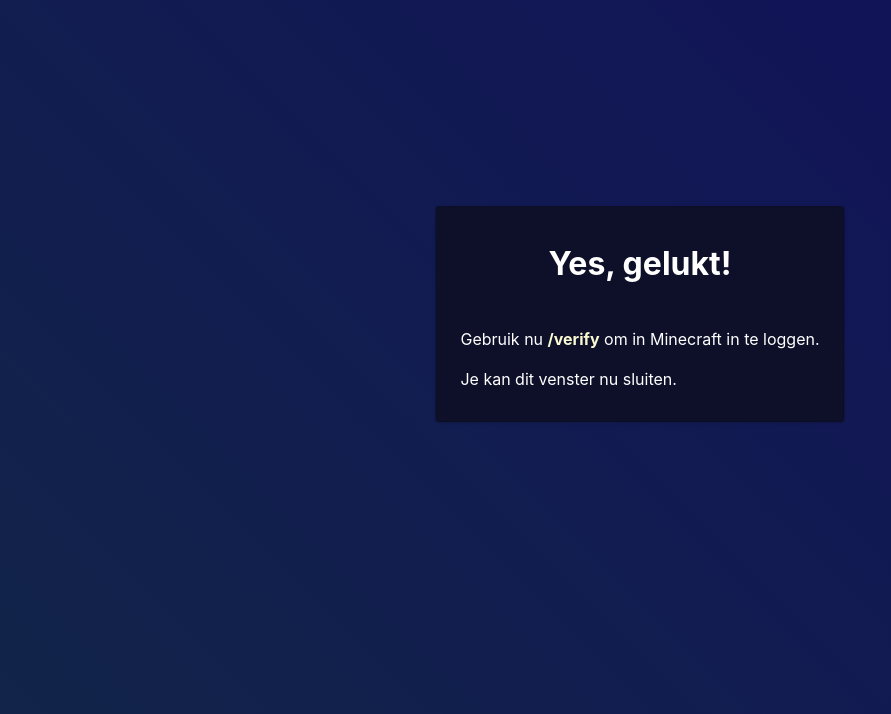
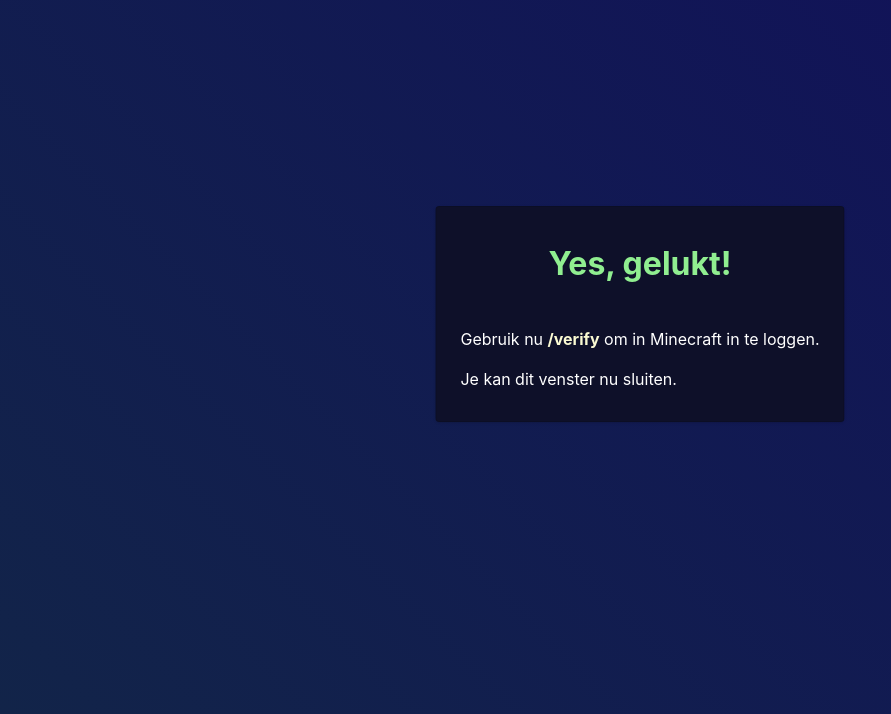
Before and after one commit to djoamersfoort/mclogin-node, a website: page public/status.html in a window 1280 px wide. Shown: the part 86-800 px from the top of the page, without its empty margins (0-891 px from the left). Drawn offline with Linux system fonts and the light colour scheme.

Commit message:
Forgot the colors

```diff
--- a/public/status.html
+++ b/public/status.html
@@ -11,7 +11,7 @@
     <body>
         <img class="logo" src="img/full-logo.png">
         <div class="modal">
-            <h1>Yes, gelukt!</h1>
+            <h1 class="success">Yes, gelukt!</h1>
             <p>Gebruik nu <b>/verify</b> om in Minecraft in te loggen.
             <br><br>Je kan dit venster nu sluiten.</p>
         </div>
```
